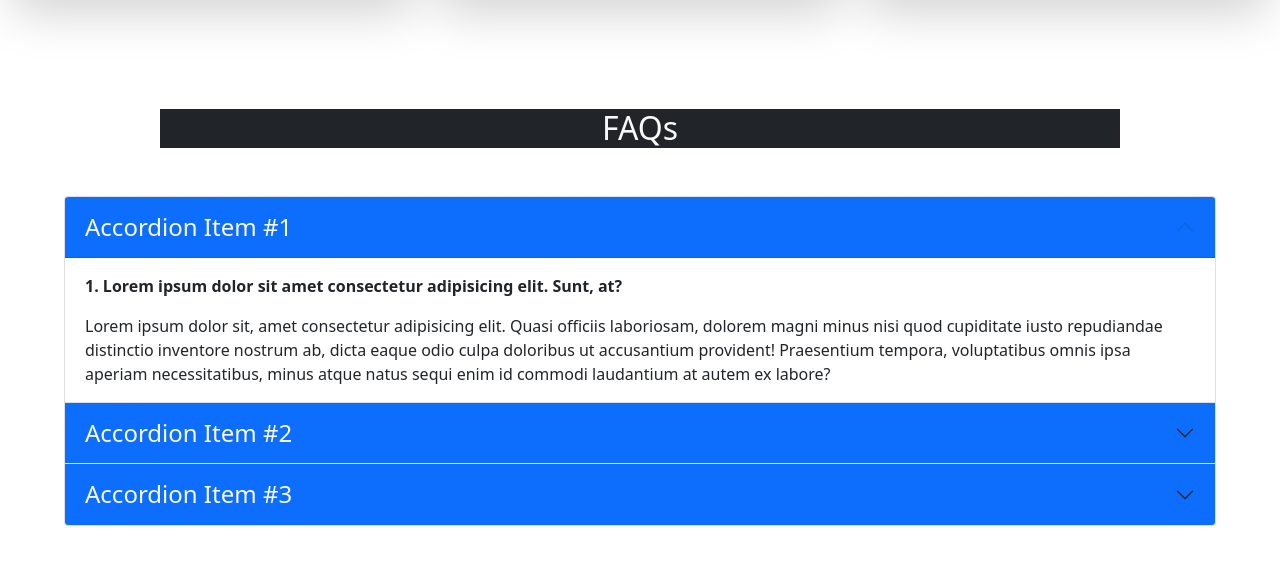
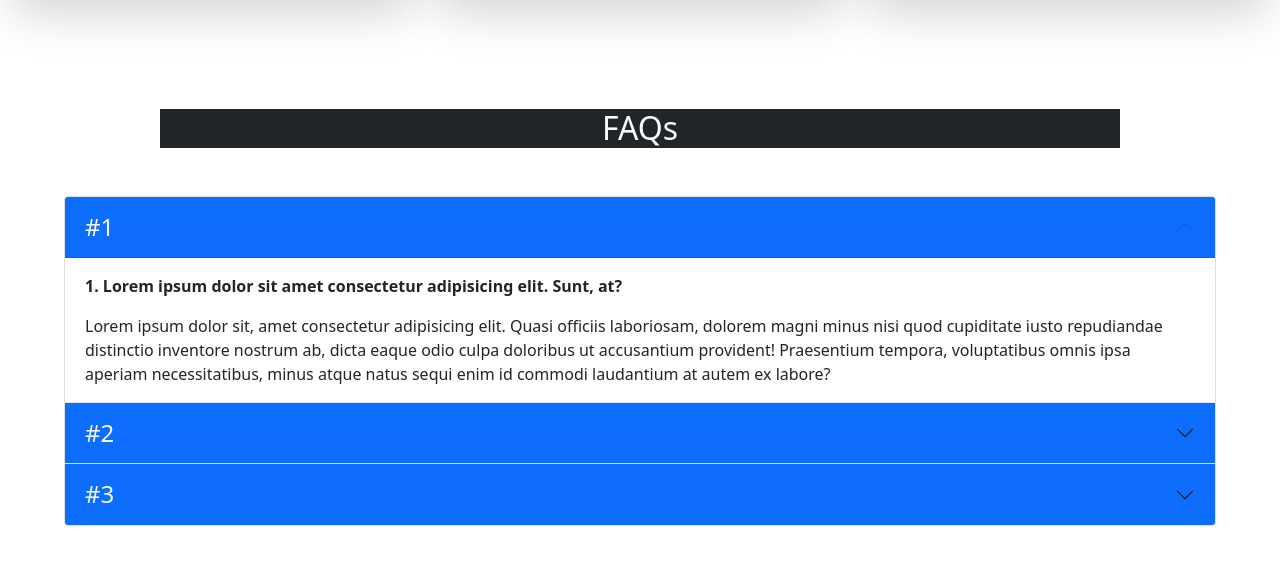
Before and after one commit to kanchan7c/Web-Genie, a plain HTML site: page index.html in a window 1280 px wide. Shown: the part 1423-1987 px from the top of the page. Drawn offline with nearby package versions, Linux system fonts and the light colour scheme.

Commit message:
Update index.html
Accordion changes

```diff
--- a/index.html
+++ b/index.html
@@ -211,8 +211,8 @@
     <div class="accordion" id="accordionExample">
       <div class="accordion-item">
         <h2 class="accordion-header" id="headingOne">
-          <button class="accordion-button bg-primary text-light fs-4" type="button" data-bs-toggle="collapse" data-bs-target="#collapseOne" aria-expanded="true" aria-controls="collapseOne">
-            Accordion Item #1
+          <button class="accordion-button bg-primary text-light fs-4 show" type="button" data-bs-toggle="collapse" data-bs-target="#collapseOne" aria-expanded="true" aria-controls="collapseOne">
+            #1
           </button>
         </h2>
         <div id="collapseOne" class="accordion-collapse collapse show" aria-labelledby="headingOne" data-bs-parent="#accordionExample">
@@ -225,7 +225,7 @@
       <div class="accordion-item">
         <h2 class="accordion-header" id="headingTwo">
           <button class="accordion-button collapsed bg-primary text-light fs-4" type="button" data-bs-toggle="collapse" data-bs-target="#collapseTwo" aria-expanded="false" aria-controls="collapseTwo">
-            Accordion Item #2
+            #2
           </button>
         </h2>
         <div id="collapseTwo" class="accordion-collapse collapse" aria-labelledby="headingTwo" data-bs-parent="#accordionExample">
@@ -238,7 +238,7 @@
       <div class="accordion-item">
         <h2 class="accordion-header" id="headingThree">
           <button class="accordion-button collapsed bg-primary text-light fs-4" type="button" data-bs-toggle="collapse" data-bs-target="#collapseThree" aria-expanded="false" aria-controls="collapseThree">
-            Accordion Item #3
+            #3
           </button>
         </h2>
         <div id="collapseThree" class="accordion-collapse collapse" aria-labelledby="headingThree" data-bs-parent="#accordionExample">
```
